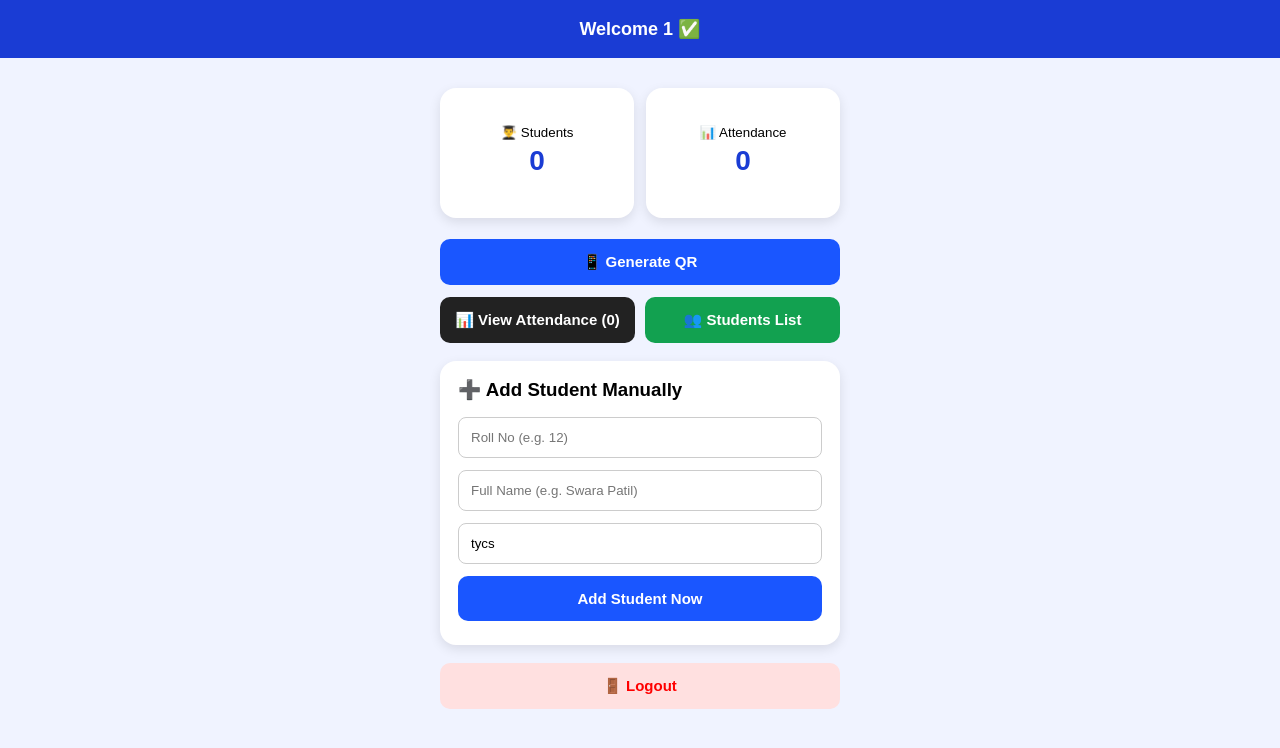
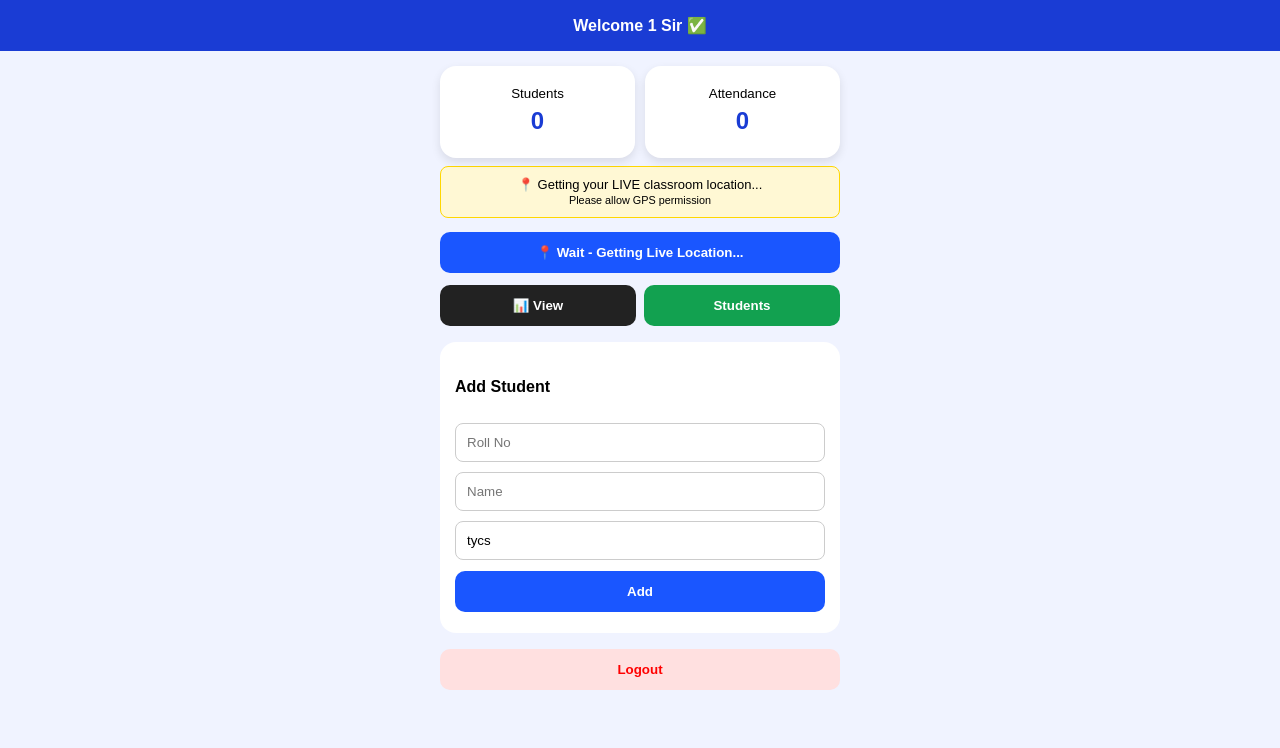
Before and after one commit to 309swara-crypto/qr-attendance, a Flask app: page /teacher in a window 1280 px wide. Shown: the top 748 px of the page. Run offline with Flask 3, Linux system fonts and the light colour scheme; the visitor is signed in with stand-in values (Sample User, id 1); data that the repository does not hold is empty; some libraries are stand-ins or nearby versions.

Commit message:
Update teacher_dashboard.html

```diff
--- a/templates/teacher_dashboard.html
+++ b/templates/teacher_dashboard.html
@@ -1,40 +1,67 @@
 <!DOCTYPE html>
 <html><head><meta name="viewport" content="width=device-width, initial-scale=1">
-<title>Teacher Dashboard</title>
+<title>Teacher</title>
 <style>
-body{font-family:Arial;background:#f0f3ff;margin:0;padding:0}
-.header{background:#1a3cd4;color:white;padding:18px;text-align:center;font-size:18px;font-weight:bold}
+body{font-family:Arial;background:#f0f3ff;margin:0}
+.header{background:#1a3cd4;color:white;padding:16px;text-align:center;font-weight:bold}
 .container{padding:15px;max-width:400px;margin:auto}
-.square-grid{display:grid;grid-template-columns:1fr 1fr;gap:12px;margin:15px 0}
-.square{background:white;border-radius:16px;padding:20px;text-align:center;box-shadow:0 4px 12px rgba(0,0,0,.1);height:90px;display:flex;flex-direction:column;justify-content:center}
-.square h2{margin:5px 0;font-size:28px;color:#1a3cd4}
-.btn{width:100%;padding:14px;border:none;border-radius:10px;font-weight:bold;font-size:15px;cursor:pointer;margin:6px 0}
-.blue{background:#1a56ff;color:white}
-.dark{background:#222;color:white}
-.green{background:#12a150;color:white}
-input{width:100%;padding:12px;margin:6px 0;border-radius:8px;border:1px solid #ccc;box-sizing:border-box}
+.square-grid{display:grid;grid-template-columns:1fr 1fr;gap:10px}
+.square{background:white;border-radius:16px;padding:18px;text-align:center;box-shadow:0 4px 10px rgba(0,0,0,.1)}
+.btn{width:100%;padding:13px;border:none;border-radius:10px;font-weight:bold;margin:6px 0}
+.blue{background:#1a56ff;color:white}.dark{background:#222;color:white}.green{background:#12a150;color:white}
+input{width:100%;padding:11px;margin:5px 0;border-radius:8px;border:1px solid #ccc;box-sizing:border-box}
+#tloc{background:#fff8d4;padding:10px;border-radius:8px;font-size:13px;margin:8px 0;text-align:center;border:1px solid #ffd700}
 </style></head>
 <body>
-<div class="header">Welcome {{teacher}}  ✅</div>
+<div class="header">Welcome {{teacher}} Sir ✅</div>
 <div class="container">
 <div class="square-grid">
-<div class="square"><small>👨‍🎓 Students</small><h2>{{sc}}</h2></div>
-<div class="square"><small>📊 Attendance</small><h2>{{ac}}</h2></div>
+<div class="square"><small>Students</small><h2 style="color:#1a3cd4;margin:5px 0">{{sc}}</h2></div>
+<div class="square"><small>Attendance</small><h2 style="color:#1a3cd4;margin:5px 0">{{ac}}</h2></div>
 </div>
-<a href="/generate_qr?subject={{teacher}}"><button class="btn blue">📱 Generate QR</button></a>
-<div style="display:grid;grid-template-columns:1fr 1fr;gap:10px">
-<a href="/view_attendance"><button class="btn dark">📊 View Attendance ({{ac}})</button></a>
-<a href="/student_list"><button class="btn green">👥 Students List</button></a>
+
+<div id="tloc">📍 Getting your LIVE classroom location...<br><small>Please allow GPS permission</small></div>
+
+<button class="btn blue" id="genBtn" onclick="genQR()" disabled>📍 Wait - Getting Live Location...</button>
+
+<div style="display:grid;grid-template-columns:1fr 1fr;gap:8px">
+<a href="/view_attendance"><button class="btn dark">📊 View</button></a>
+<a href="/student_list"><button class="btn green">Students</button></a>
 </div>
-<div style="background:white;border-radius:16px;padding:18px;margin:12px 0;box-shadow:0 4px 12px rgba(0,0,0,.1)">
-<h3 style="margin:0 0 10px 0">➕ Add Student Manually</h3>
+
+<div style="background:white;border-radius:16px;padding:15px;margin:10px 0">
+<h4>Add Student</h4>
 <form action="/add_student_manual" method="POST">
-<input name="roll" placeholder="Roll No (e.g. 12)" required>
-<input name="name" placeholder="Full Name (e.g. Swara Patil)" required>
-<input name="class_name" value="tycs" placeholder="Class">
-<button class="btn blue" type="submit">Add Student Now</button>
+<input name="roll" placeholder="Roll No" required><input name="name" placeholder="Name" required><input name="class_name" value="tycs">
+<button class="btn blue" type="submit">Add</button>
 </form>
 </div>
-<a href="/logout"><button class="btn" style="background:#ffe0e0;color:red">🚪 Logout</button></a>
+<a href="/logout"><button class="btn" style="background:#ffe0e0;color:red">Logout</button></a>
 </div>
+
+<script>
+let tlat=0, tlon=0, got=false;
+function initLoc(){
+ if(navigator.geolocation){
+  navigator.geolocation.getCurrentPosition(p=>{
+   tlat=p.coords.latitude; tlon=p.coords.longitude; got=true;
+   document.getElementById("tloc").innerHTML="✅ <b>LIVE Location Captured</b><br>"+tlat.toFixed(6)+", "+tlon.toFixed(6)+"<br><small>QR will use this location</small>";
+   document.getElementById("tloc").style.background="#d4ffd4";
+   let b=document.getElementById("genBtn"); b.disabled=false; b.innerText="📱 Generate QR with LIVE Location";
+  }, e=>{
+   document.getElementById("tloc").innerHTML="❌ GPS Error: "+e.message+"<br>Using default Pune";
+   tlat=18.5204; tlon=73.8567; got=true;
+   let b=document.getElementById("genBtn"); b.disabled=false; b.innerText="📱 Generate QR (Default Location)";
+  },{enableHighAccuracy:true, timeout:15000});
+ } else {
+  document.getElementById("tloc").innerText="GPS not supported";
+ }
+}
+function genQR(){
+ if(!got){ alert("Wait location"); return; }
+ let sub="{{teacher}}";
+ window.location.href="/generate_qr?subject="+sub+"&lat="+tlat+"&lon="+tlon;
+}
+window.onload=initLoc;
+</script>
 </body></html>
```
